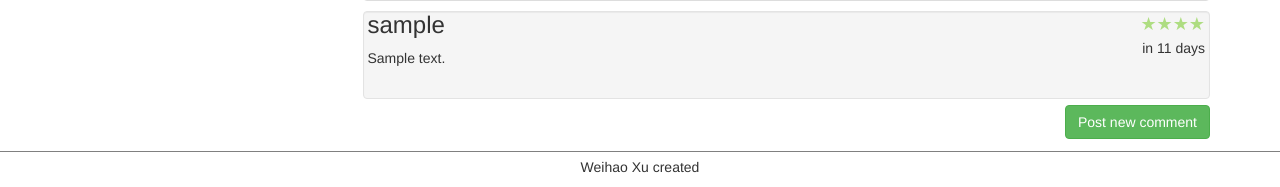
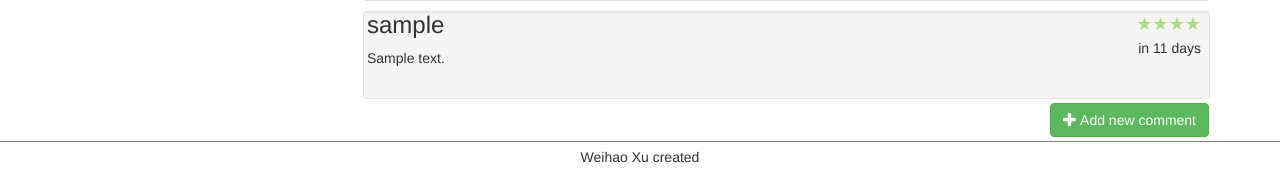
Before and after one commit to weihaoxu123/Web-Application, a Node server app: page /campground/600000000000000000000001 in a window 1280 px wide. Shown: the part 666-853 px from the top of the page. After the commit the page ends 829 px from the top, so only its background shows below. Run offline with Node 20, Linux system fonts and the light colour scheme; tables that the repository leaves empty hold one stand-in row (values such as "Sample post"); some libraries are stand-ins or nearby versions.

Commit message:
collapse comment

```diff
--- a/v5/views/campground/show.ejs
+++ b/v5/views/campground/show.ejs
@@ -1,6 +1,17 @@
 <% include ../partials/header%>
 <style type="text/css">
-.pop {list-style:none; float:left; font-size:18px; margin:0px; color:#AEDD81;}
+.cleanfloat{
+	margin-left: 11%;
+	padding-inline-start:0px;
+}
+.cleanfloat::after{display: block; clear: both; content:""; visibility: hidden; height: 0;}/*清浮动*/
+.pop {list-style:none; float:left; font-size:30px; color:#b0c4de; cursor:pointer;width: 10%;}
+.hs,.cs{color:#AEDD81;}/*五角星样式*/
+@media screen and (max-width: 800px) {
+    .pop{
+    	font-size: 18px;
+    }
+}
 
 </style>
 <div class="container" style="margin-bottom: 40px;">
@@ -37,7 +48,7 @@
 
 					</p>
 					</div>
-					 </div>
+					</div>
 
 					<% if (CurUser && CurUser.id==camp.author.id) {%>
 					<a class="btn btn-warning " href="/campground/<%=camp._id%>/edit">Edit</a>
@@ -47,16 +58,18 @@
 					<%}%>
 				</div>
 			</div>
-				<div class="well" style="margin-top: 10px; padding-top: 0; padding-bottom: 0px;margin-bottom:6px;">
+				<div class="well" style="margin-top: 10px; padding-top: 0; padding-bottom: 0px;margin-bottom:6px; padding-left: 0px;padding-right: 0px;">
+
 					<%if(camp.Comment.length==0){%>
 						<div class="text-center">No Comment Yet</div>
 					<%}%>
+
 					<%   camp.Comment.forEach(function(obj){%>
-						<div class="row">
+						<div class="row" style="margin-left: 3.5px; margin-right: 8px;">
 							<div style="width: 20%;" class="pull-right">
-								<ul class="cleanfloat" style="float: right; margin-bottom: 0px">
+								<ul class="cleanfloat2" style="float: right; margin-bottom: 0px">
 									<%for(var x=0;x<obj.Rating;x++){%>
-								  	<li class="pop" >&#9733;</li>
+								  	<li class="pop1" style="list-style:none; float:left; font-size:18px; margin:0px; color:#AEDD81;">&#9733;</li>
 								  	<%}%>
 								</ul>
 								<p style="float: right;min-width: 66%;text-align: right;"><%=moment(obj.createdDate).fromNow()%></p>
@@ -85,11 +98,48 @@
 						</div>
 
 					<%});%>
+					<div>
+					    <a style="margin-top: 5px;" class="btn btn-success pull-right" role="button" data-toggle="collapse" href="#collapseComment" aria-expanded="false" aria-controls="collapseComment">
+					      <span class="glyphicon glyphicon-plus" aria-hidden="true"></span> Add new comment</a>
+  					</div>
+  					  <div class="collapse" id="collapseComment">
+    <div class="well" style="border-left: 5px solid #00C851;">
+        <% if(!CurUser) { %>
+      <!--If the user is not logged in, direct him to the login page-->
+      <h5>You need to login before you can comment. <a href="/login">Click here</a> to go to the login page.</h5>
+        <% } %>
+        <% if(CurUser) { %>
+      <!--If the user is logged in, show the new comment form-->
+      <h4>Write your comment <span class="glyphicon glyphicon glyphicon-pencil" aria-hidden="true"></span></h4>
+      <form id="add-comment-form" action="/campground/<%= camp._id %>/comment" method="post">
+        <div class="form-group">
+          <input class="form-control" type="text" disabled value="<%= CurUser.username %>">
+        </div>
+        <div class="form-group">
+          <textarea class="form-control" name="comment[text]" placeholder="Write your comment..." form="add-comment-form" rows="5" cols="70"></textarea>
+        </div>
+        <div class="form-group">
+               		<input class="form-control" type="hidden" value=0 name="comment[Rating]" id="ll">
+               		<!-- <span for="name">Rating?</span> -->
+               		<ul class="cleanfloat">
+					  	<li class="pop" style="margin-left: 20%;">&#9733;</li>
+						<li class="pop" >&#9733;</li>
+						<li class="pop" >&#9733;</li>
+						<li class="pop" >&#9733;</li>
+						<li class="pop" style="margin-right: 20%;">&#9733;</li>
+					</ul>
+
+                </div>
+        <div class="form-group">
+          <button class="btn btn-success btn-sm">Comment <span class="glyphicon glyphicon-comment" aria-hidden="true"></span></button>
+        </div>
+      </form>
+        <% } %>
+    </div>
+  </div>
 
 				</div>
-				<div class="text-right" style="margin-bottom: 8px;">
-						<a class="btn btn-success" href="/campground/<%=camp._id%>/comment/new">Post new comment</a>
-				</div>
+
 			<!-- </div> -->
 		</div>
 	</div>
@@ -98,5 +148,22 @@
 
 <% include ../partials/footer%>
 <script type="text/javascript">
+	var sample=document.getElementById("ll");
+	console.log("hello");
+  	$(function () {
+        $(".cleanfloat li").hover(function(){
+            $(this).addClass('hs');
+            $(this).prevAll().addClass('hs');
+        },function(){
+            $(this).removeClass('hs');
+            $(this).prevAll().removeClass('hs');
+        })
 
+        $(".cleanfloat li").click(function () {
+            $(this).addClass('cs');
+            $(this).prevAll().addClass('cs');
+            $(this).nextAll().removeClass('cs');
+            sample.value=$(this).index()+1;
+        })
+    })
 </script>
```
